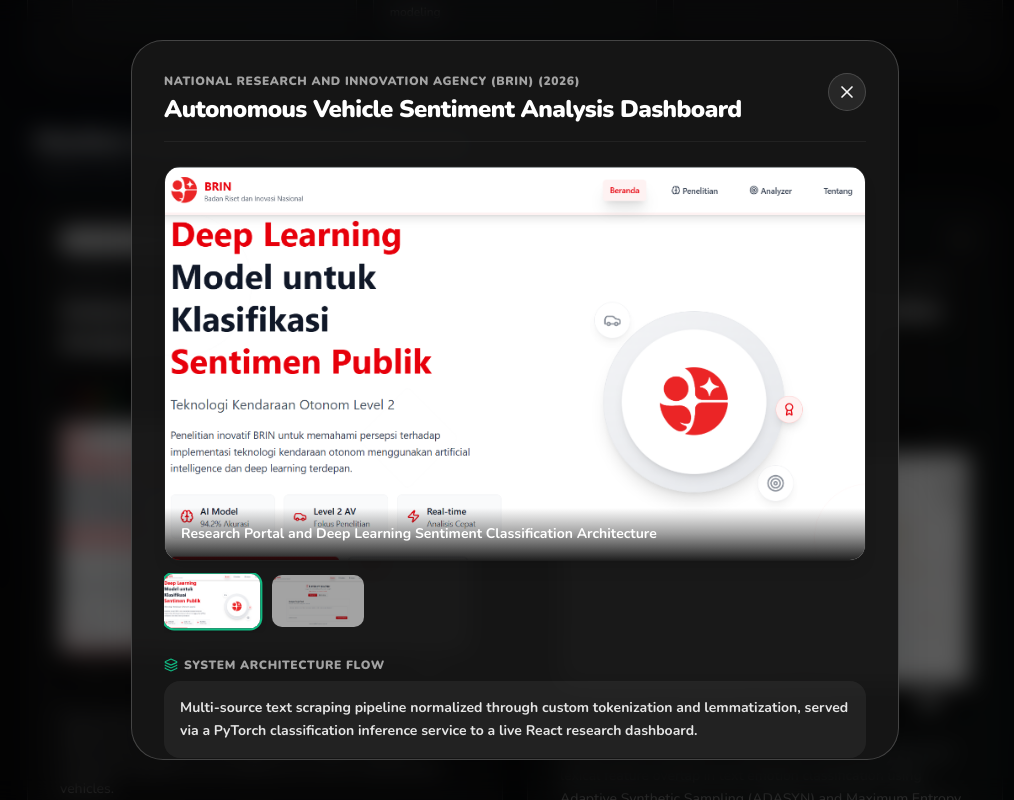
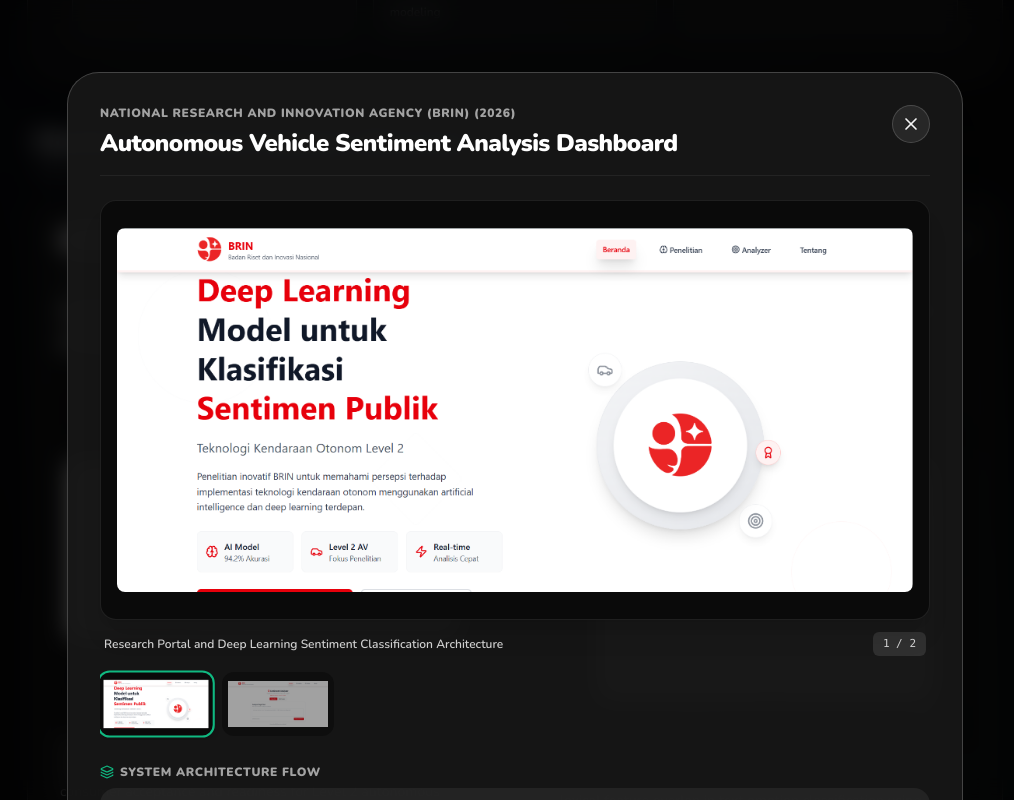
Before and after one commit to idewbayu14/bayu-portfolio, a React (Vite) app: page / in a window 1280 px wide. Both pictures are taken after a click on the button 566 px from the left and 1015 px from the top of the page. Shown: the part 615-1415 px from the top of the page, without its empty margins (125-1139 px from the left). Built offline with nearby package versions, Linux system fonts and the light colour scheme.

Commit message:
fix: resolve image cropping and modal clipping by using object-contain and top-aligned scroll layout

```diff
--- a/src/App.tsx
+++ b/src/App.tsx
@@ -402,16 +402,16 @@ function ProjectCard({
           {/* Screenshot Display */}
           <div
             onClick={() => onOpenModal(project, activeImgIdx)}
-            className="relative cursor-pointer aspect-[16/9] overflow-hidden bg-neutral-950/20"
+            className="relative cursor-pointer aspect-[16/10] overflow-hidden bg-neutral-950/30 flex items-center justify-center p-2"
           >
             <motion.img
               key={currentImage.url}
               src={currentImage.url}
               alt={currentImage.caption}
-              initial={{ opacity: 0.7, scale: 1.02 }}
+              initial={{ opacity: 0.7, scale: 1 }}
               animate={{ opacity: 1, scale: 1 }}
               transition={{ duration: 0.3 }}
-              className="w-full h-full object-cover object-top transition-transform duration-500 group-hover/preview:scale-[1.04]"
+              className="max-w-full max-h-full w-auto h-auto object-contain rounded-lg transition-transform duration-500 group-hover/preview:scale-[1.03]"
             />
 
             {/* Hover Expand Overlay */}
@@ -986,15 +986,15 @@ export default function App() {
             exit={{ opacity: 0 }}
             transition={{ duration: 0.2 }}
             onClick={() => setActiveModal(null)}
-            className="fixed inset-0 z-50 flex items-center justify-center p-3 sm:p-6 bg-black/65 backdrop-blur-md overflow-y-auto"
+            className="fixed inset-0 z-50 overflow-y-auto p-4 sm:p-6 md:p-8 flex items-start justify-center bg-black/75 backdrop-blur-md"
           >
             <motion.div
-              initial={{ scale: 0.94, opacity: 0, y: 16 }}
+              initial={{ scale: 0.94, opacity: 0, y: 20 }}
               animate={{ scale: 1, opacity: 1, y: 0 }}
-              exit={{ scale: 0.94, opacity: 0, y: 16 }}
+              exit={{ scale: 0.94, opacity: 0, y: 20 }}
               transition={{ type: "spring", duration: 0.45, bounce: 0.15 }}
               onClick={(e) => e.stopPropagation()}
-              className={`max-w-3xl w-full my-auto rounded-[32px] p-6 sm:p-8 space-y-6 max-h-[90vh] overflow-y-auto ${
+              className={`max-w-4xl w-full my-6 sm:my-10 rounded-[32px] p-6 sm:p-8 space-y-6 ${
                 isDark
                   ? "bg-neutral-900/95 border border-white/20 text-neutral-100 shadow-2xl"
                   : "bg-white/95 border border-neutral-200 text-neutral-900 shadow-2xl"
@@ -1006,7 +1006,7 @@ export default function App() {
                   <div className={`text-xs font-black uppercase tracking-wider ${isDark ? "text-neutral-400" : "text-neutral-500"}`}>
                     {activeModal.context} ({activeModal.year})
                   </div>
-                  <h3 className={`text-xl sm:text-2xl font-black tracking-tight mt-1 ${isDark ? "text-white" : "text-neutral-900"}`}>
+                  <h3 className={`text-xl sm:text-2xl font-black tracking-tight mt-1.5 ${isDark ? "text-white" : "text-neutral-900"}`}>
                     {activeModal.title}
                   </h3>
                 </div>
@@ -1014,7 +1014,7 @@ export default function App() {
                   whileHover={{ scale: 1.1 }}
                   whileTap={{ scale: 0.9 }}
                   onClick={() => setActiveModal(null)}
-                  className={`p-2 rounded-full transition-all ${buttonStyle}`}
+                  className={`p-2 rounded-full transition-all shrink-0 ${buttonStyle}`}
                   title="Close"
                 >
                   <X className="w-5 h-5" />
@@ -1023,38 +1023,44 @@ export default function App() {
 
               {/* Large Image Preview with Interactive Tabs */}
               <div className="space-y-3">
-                <div className="rounded-2xl overflow-hidden border border-neutral-500/20 shadow-lg bg-neutral-950 aspect-[16/9] relative">
+                <div className="rounded-2xl border border-neutral-500/20 shadow-xl bg-neutral-950 flex items-center justify-center p-2 sm:p-4 min-h-[300px] sm:min-h-[420px] max-h-[60vh] relative overflow-hidden">
                   <motion.img
                     key={activeModal.images[modalImgIdx]?.url}
                     src={activeModal.images[modalImgIdx]?.url}
                     alt={activeModal.images[modalImgIdx]?.caption}
-                    initial={{ opacity: 0.8 }}
-                    animate={{ opacity: 1 }}
-                    className="w-full h-full object-cover object-top"
+                    initial={{ opacity: 0.85, scale: 0.99 }}
+                    animate={{ opacity: 1, scale: 1 }}
+                    transition={{ duration: 0.25 }}
+                    className="max-w-full max-h-[54vh] w-auto h-auto object-contain rounded-lg"
                   />
-                  <div className="absolute inset-x-0 bottom-0 bg-gradient-to-t from-neutral-950/90 via-neutral-950/40 to-transparent p-4">
-                    <p className="text-xs sm:text-sm font-bold text-white">
-                      {activeModal.images[modalImgIdx]?.caption}
-                    </p>
-                  </div>
+                </div>
+
+                {/* Clean Caption Bar Below Image */}
+                <div className="flex items-center justify-between text-xs px-1 gap-2">
+                  <p className={`font-semibold truncate ${isDark ? "text-neutral-300" : "text-neutral-700"}`}>
+                    {activeModal.images[modalImgIdx]?.caption}
+                  </p>
+                  <span className={`text-[11px] font-mono px-2.5 py-1 rounded-md shrink-0 ${isDark ? "bg-white/10 text-neutral-300" : "bg-neutral-200 text-neutral-700"}`}>
+                    {modalImgIdx + 1} / {activeModal.images.length}
+                  </span>
                 </div>
 
                 {/* Thumbnail Switcher */}
                 {activeModal.images.length > 1 && (
-                  <div className="flex items-center gap-2.5 overflow-x-auto pb-1">
+                  <div className="flex items-center gap-2.5 overflow-x-auto pb-1 pt-1">
                     {activeModal.images.map((img, i) => (
                       <motion.button
                         key={i}
                         whileHover={{ scale: 1.05 }}
                         whileTap={{ scale: 0.95 }}
                         onClick={() => setModalImgIdx(i)}
-                        className={`relative rounded-xl overflow-hidden border-2 transition-all shrink-0 w-24 h-14 ${
+                        className={`relative rounded-xl overflow-hidden border-2 transition-all shrink-0 w-24 sm:w-28 h-16 bg-neutral-950 flex items-center justify-center p-1 ${
                           modalImgIdx === i
                             ? "border-emerald-500 scale-105 shadow-md"
                             : "border-transparent opacity-60 hover:opacity-100"
                         }`}
                       >
-                        <img src={img.url} alt={img.caption} className="w-full h-full object-cover" />
+                        <img src={img.url} alt={img.caption} className="max-w-full max-h-full object-contain" />
                       </motion.button>
                     ))}
                   </div>
```
